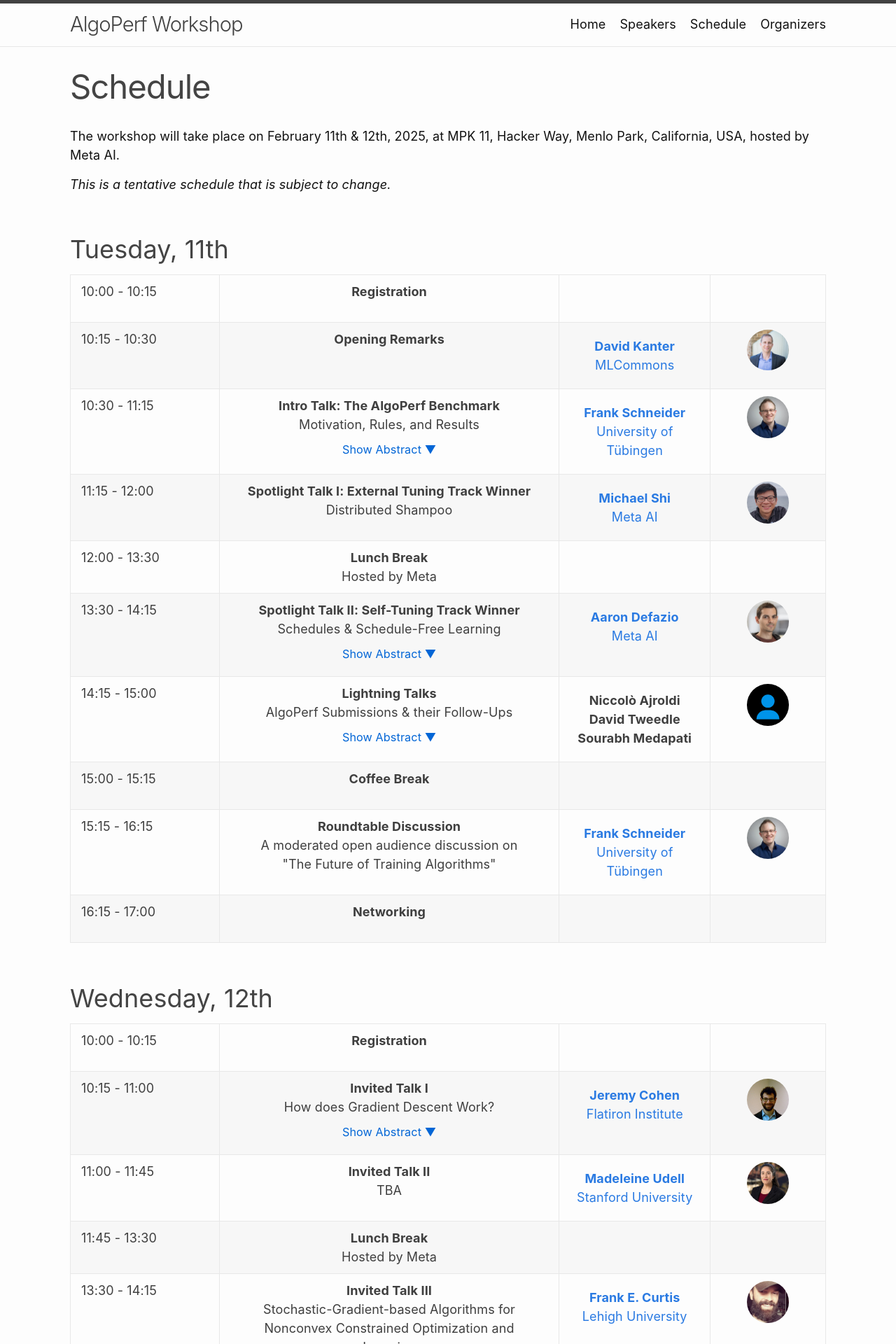
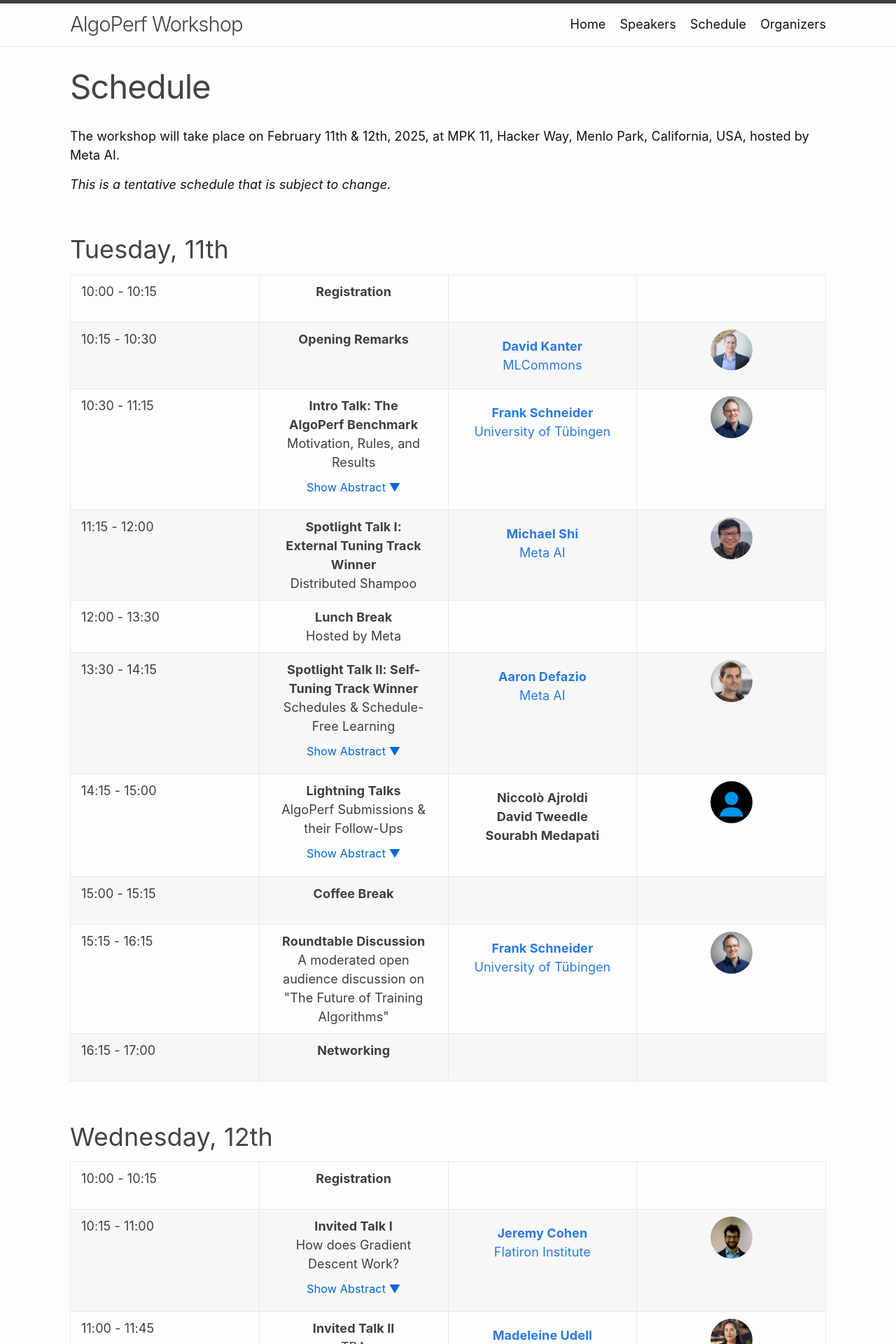
Before and after one commit to AlgoPerf-Workshop/AlgoPerf-Workshop.github.io, a Jekyll site: the page built from docs/schedule.md, in a window 1280 px wide. Shown: the top 1920 px of the page at 70% size. Built offline with Jekyll 4.4.1, drawn with Linux system fonts in a browser that asks for light colours.

Commit message:
Test flexible width

```diff
--- a/docs/_layouts/schedule.html
+++ b/docs/_layouts/schedule.html
@@ -19,10 +19,10 @@ layout: default
 			{% for scheduleitem in sorted_schedule %}
 			{% if scheduleitem.day == day %}
 			<tr>
-				<td style="vertical-align: top; white-space: nowrap; width: 40px;">
+				<td style="vertical-align: top; white-space: nowrap;">
 					{{ scheduleitem.time }}
 				</td>
-				<td align="center" style="vertical-align: top; width: 45%;">
+				<td align="center" style="vertical-align: top;">
 					<div class="col-xs-12">
 						<b>{{ scheduleitem.title }}</b>
 						<br>
@@ -38,7 +38,7 @@ layout: default
 						{% endif %}
 					</div>
 				</td>
-				<td style="vertical-align: top; width: 20%;">
+				<td style="vertical-align: top;">
 					<div class="people-name text-center">
 						<!-- scheduleitem name (link to webpage if provided) -->
 						{% if scheduleitem.webpage %}
@@ -63,7 +63,7 @@ layout: default
 						{% endif %}
 					</div>
 				</td>
-				<td style="text-align: center; vertical-align: top; width: 20px;">
+				<td style="text-align: center; vertical-align: top;">
 					<div class="col-xs-12">
 						{% if scheduleitem.img %}
 						{% if scheduleitem.img_link %}
```
